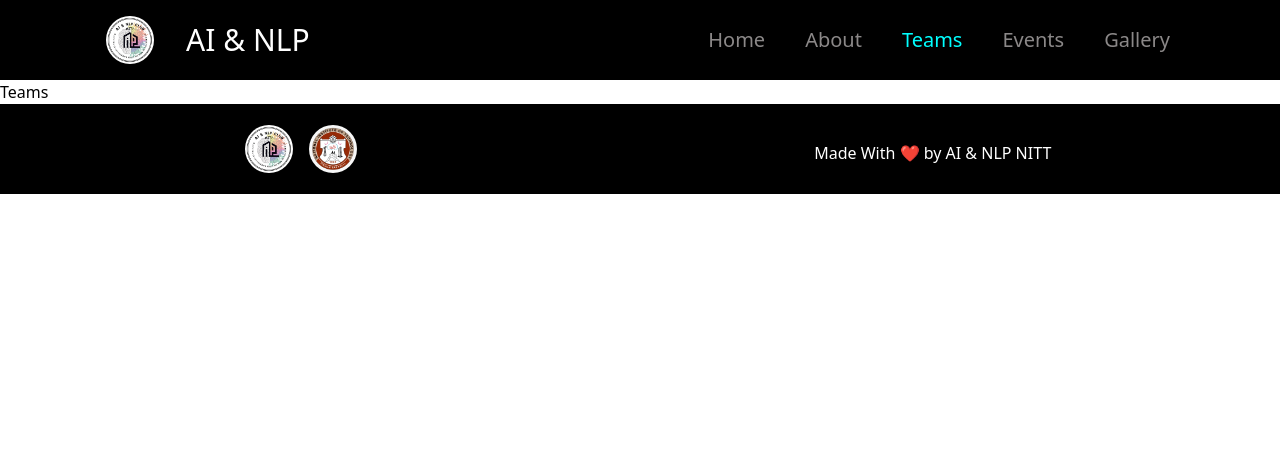
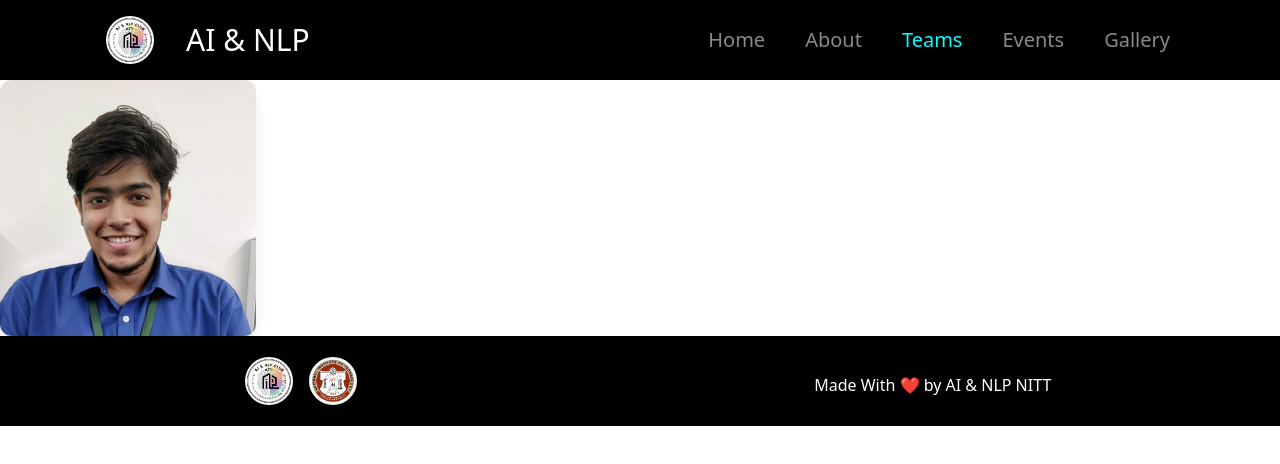
Before and after one commit to AI-NLP-Club-NIT-Trichy/AI-NLP-NITT, a React (Vite) app: page /teams in a window 1280 px wide. Shown: the top 464 px of the page. Built offline with nearby package versions, Linux system fonts and the light colour scheme.

Commit message:
working on teams page

```diff
--- /dev/null
+++ b/src/components/ProfileCard.jsx
@@ -0,0 +1,40 @@
+import { useState } from "react";
+
+const ProfileCard = ({ details }) => {
+  const { name, position, linkedin, imagePath } = details;
+  const [isHovered, setIsHovered] = useState(false);
+
+  const handleMouseEnter = () => {
+    setIsHovered(true);
+  };
+
+  const handleMouseLeave = () => {
+    setIsHovered(false);
+  };
+
+  return (
+    <div
+      className="relative w-64 rounded-xl overflow-hidden shadow-lg"
+      onMouseEnter={handleMouseEnter}
+      onMouseLeave={handleMouseLeave}
+    >
+      <img className="w-full" src={imagePath} alt={`${name}'s profile`} />
+      {isHovered && (
+        <div className="absolute inset-0 flex flex-col justify-center items-center bg-black bg-opacity-50 text-white">
+          <h2 className="text-xl font-semibold">{name}</h2>
+          <p className="text-sm">{position}</p>
+          <a
+            href={linkedin}
+            target="_blank"
+            rel="noopener noreferrer"
+            className="mt-2 underline"
+          >
+            LinkedIn Profile
+          </a>
+        </div>
+      )}
+    </div>
+  );
+};
+
+export default ProfileCard;
--- a/src/components/Teams.jsx
+++ b/src/components/Teams.jsx
@@ -1,5 +1,18 @@
+import ProfileCard from "./ProfileCard";
+
 const Teams = () => {
-  return <div>Teams</div>;
+  const details = {
+    name: "Vivek Kumar",
+    position: "Member",
+    linkedin: "https://www.linkedin.com/in/vivekkumaryadaav/",
+    imagePath: "./images/members/Tanmoy_20.jpg",
+  };
+
+  return (
+    <div>
+      <ProfileCard details={details} />
+    </div>
+  );
 };
 
 export default Teams;
```
Also changed, not shown: public/images/members_data.js (added), public/members_data.jsx (added).
